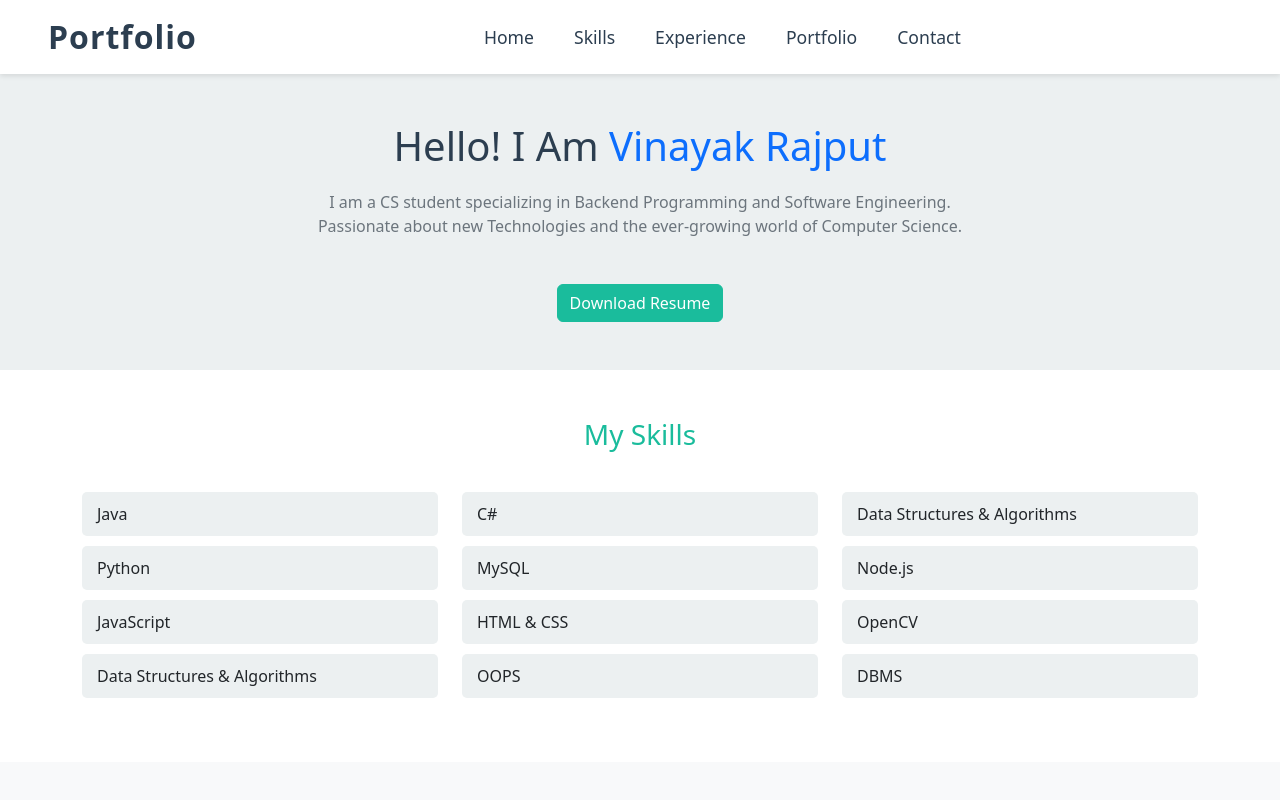
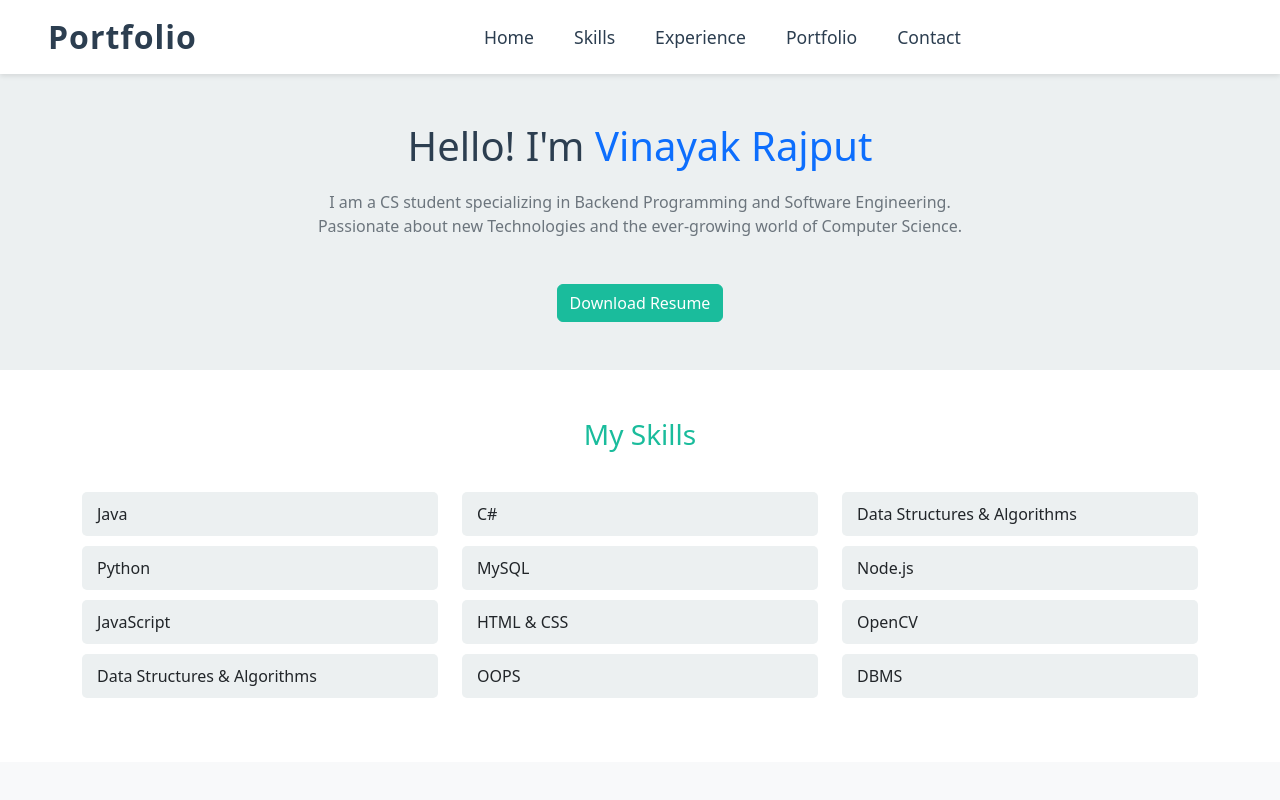
Before and after one commit to Vinayak-Rajput/Portfolio, a plain HTML site: page index.html in a window 1280 px wide. Shown: the top 800 px of the page. Drawn offline with nearby package versions, Linux system fonts and the light colour scheme.

Commit message:
Update index.html

```diff
--- a/index.html
+++ b/index.html
@@ -232,7 +232,7 @@
 <!-- Home Section -->
 <section id="home" class="pt-5 pb-5">
   <div class="container text-center">
-    <h2 style="color: var(--primary-color)">Hello! I Am <span class="text-primary">Vinayak Rajput</span></h2>
+    <h2 style="color: var(--primary-color)">Hello! I'm <span class="text-primary">Vinayak Rajput</span></h2>
     <p class="text-muted">I am a CS student specializing in Backend Programming and Software Engineering. Passionate about new Technologies and the ever-growing world of Computer Science.</p>
     <a href="VinayakResume.pdf" download class="btn btn-primary mt-3">Download Resume</a>
   </div>
```
